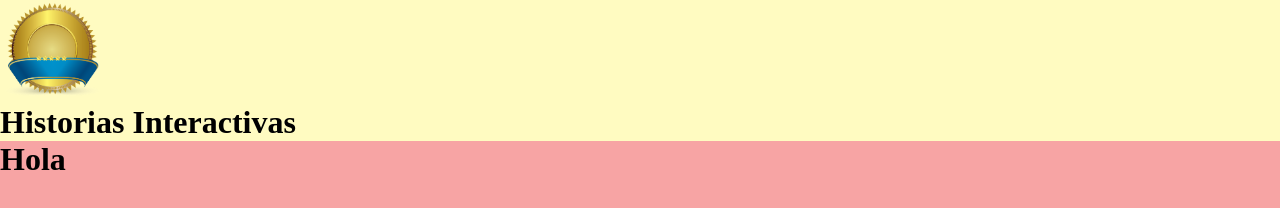
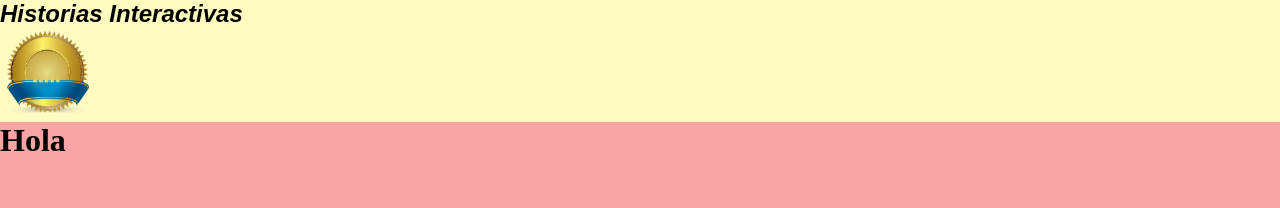
Before and after one commit to TorresAlyson/Pagina-web, a plain HTML site: page index.html in a window 1280 px wide. Drawn offline with Linux system fonts and the light colour scheme.

Commit message:
header... ahi

```diff
--- a/index.html
+++ b/index.html
@@ -9,10 +9,12 @@
 </head>
 <body>
     <header>
-        <div>
-            <img src="img/pan.png" alt="logo web" class="pan">
-            <h1>Historias Interactivas</h1>
-        </div>
+        <section>
+            <h1 class="titulo">Historias Interactivas</h1>
+            <div>
+                <img src="img/pan.png" alt="logo web" class="pan">
+            </div>
+        </section>
     </header>
 
     <h1>Hola</h1>
--- a/style.css
+++ b/style.css
@@ -3,14 +3,21 @@
     margin: 0px;
 }
 header {
+    display:flex;
+    justify-content: left;
+    align-items: left;
     background: #FFFBC1;
-    position:sticky;
 }
 
 .pan{
-    width: 105px;
-    height: 100px;
+    width: 95px;
+    height: 90px;
+}
 
+.titulo{
+    font: 700;
+    font-style: italic;
+    font-family:Arial, Helvetica, sans-serif;
 }
 body{
     background-color: #F7A4A4;
```
